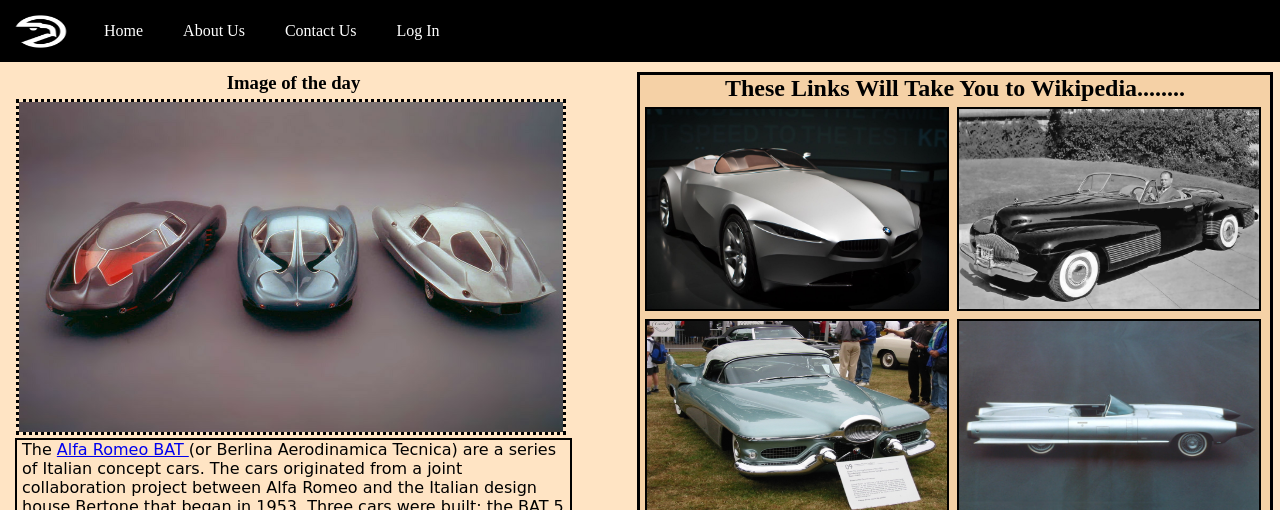
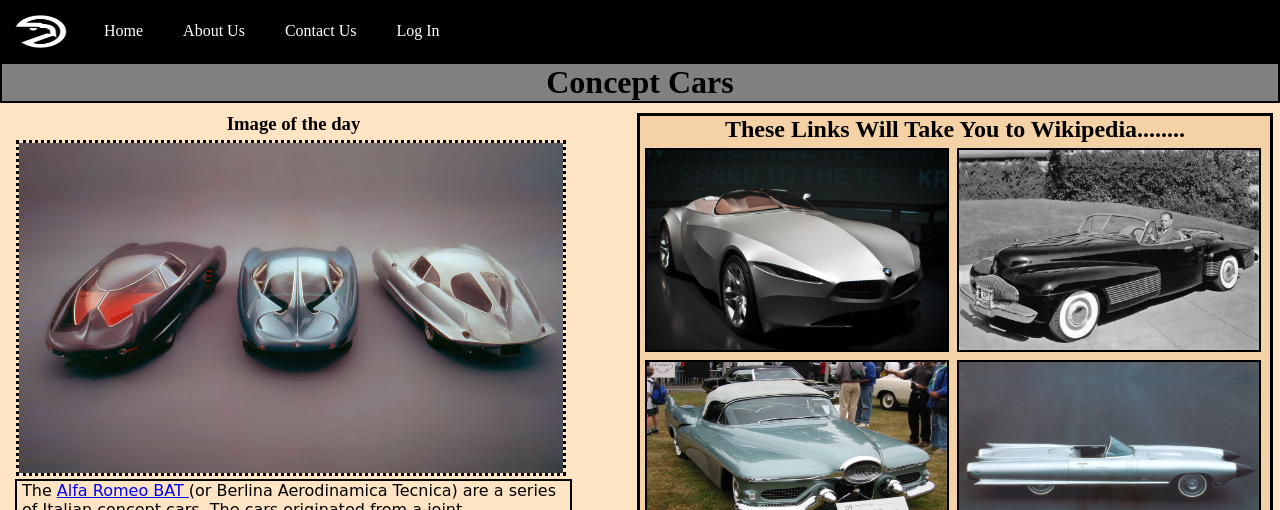
Before and after one commit to pratik-parascout/concept_car_website, a plain HTML site: page concept car website/index.html in a window 1280 px wide. Shown: the top 510 px of the page. Drawn offline with Linux system fonts and the light colour scheme.

Commit message:
added header to index

```diff
--- a/concept car website/index.html
+++ b/concept car website/index.html
@@ -20,6 +20,11 @@
           <li><a href="">Contact Us</a></li>
           <div class="signup"><a href="login.html">Log In</a></div>
         </ul>
+      </div>
+      <div class="head1">
+        <header>
+          <h1>Concept Cars</h1>
+        </header>
       </div>
       <!-- main body -->
       <div class="content">
--- a/concept car website/style.css
+++ b/concept car website/style.css
@@ -190,3 +190,16 @@ p{
     padding-right: 5px;
     border: 2px solid black;
 }
+
+
+.head1{
+    display: flex;
+    flex-flow: row wrap;
+    justify-content: center;
+    background-color: grey;
+    border: 2px solid black;
+
+}
+.head1 h1{
+    color: rgb(0, 0, 0);
+}
```
